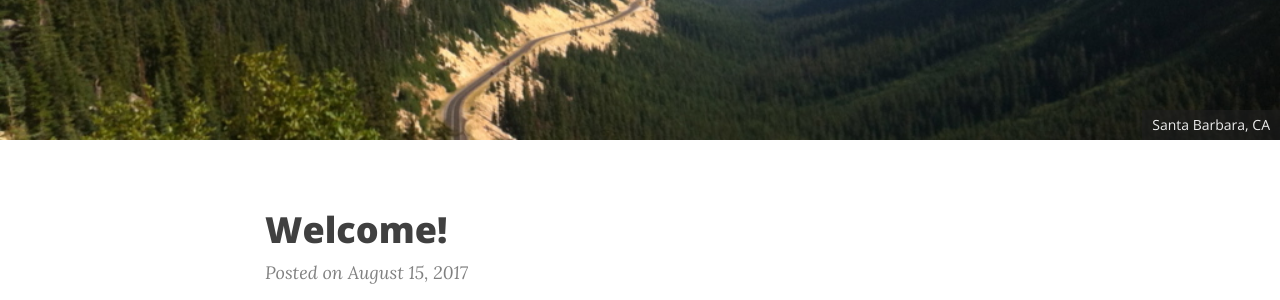
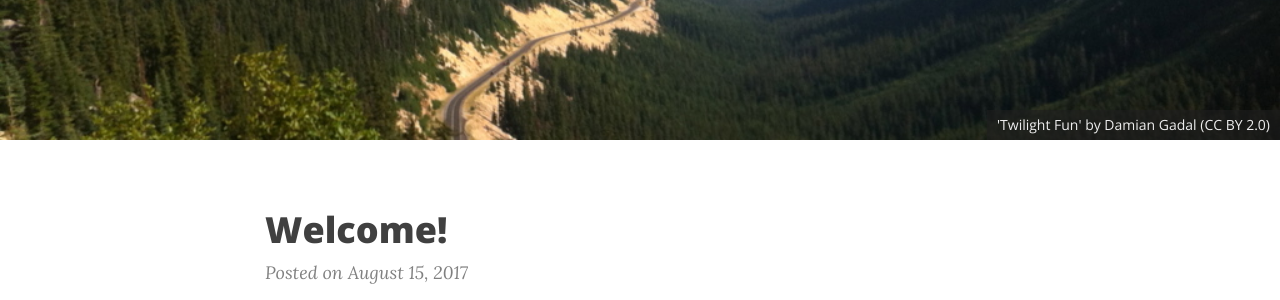
Before and after one commit to lindsayberry/archive-website-template, a Jekyll site: the page built from index.html, in a window 1280 px wide and 1121 px high. Shown: the part 403-703 px from the top of the window. Built offline with Jekyll 4.4.1, drawn with Linux system fonts in a browser that asks for light colours; nearby versions of some CDN libraries; the list of posts is cut into pages by our own code.

Commit message:
Changed santa barbara image and photo caption in index.html

```diff
--- a/index.html
+++ b/index.html
@@ -8,7 +8,7 @@
     - "/img/big-imgs/austin.jpg" : "'Austin, Texas from Lady Bird Lake' by Shane Pope (CC BY 2.0)"
     - "/img/big-imgs/washingtonpass.jpg" : "Washington Pass, WA"
     - "/img/big-imgs/grandcanyon.jpg" : "Grand Canyon National Park"
-    - "/img/big-imgs/santabarbara.jpg" : "Santa Barbara, CA"
+    - "/img/big-imgs/santabarbarasunset.jpg" : "'Twilight Fun' by Damian Gadal (CC BY 2.0)"
     - "/img/big-imgs/dukegardens.jpg" : "'Duke Gardens' by jaimehag (CC BY-NC-SA 2.0)"
 ---
 
```
Also changed, not shown: img/big-imgs/santabarbarasunset.jpg (added).
